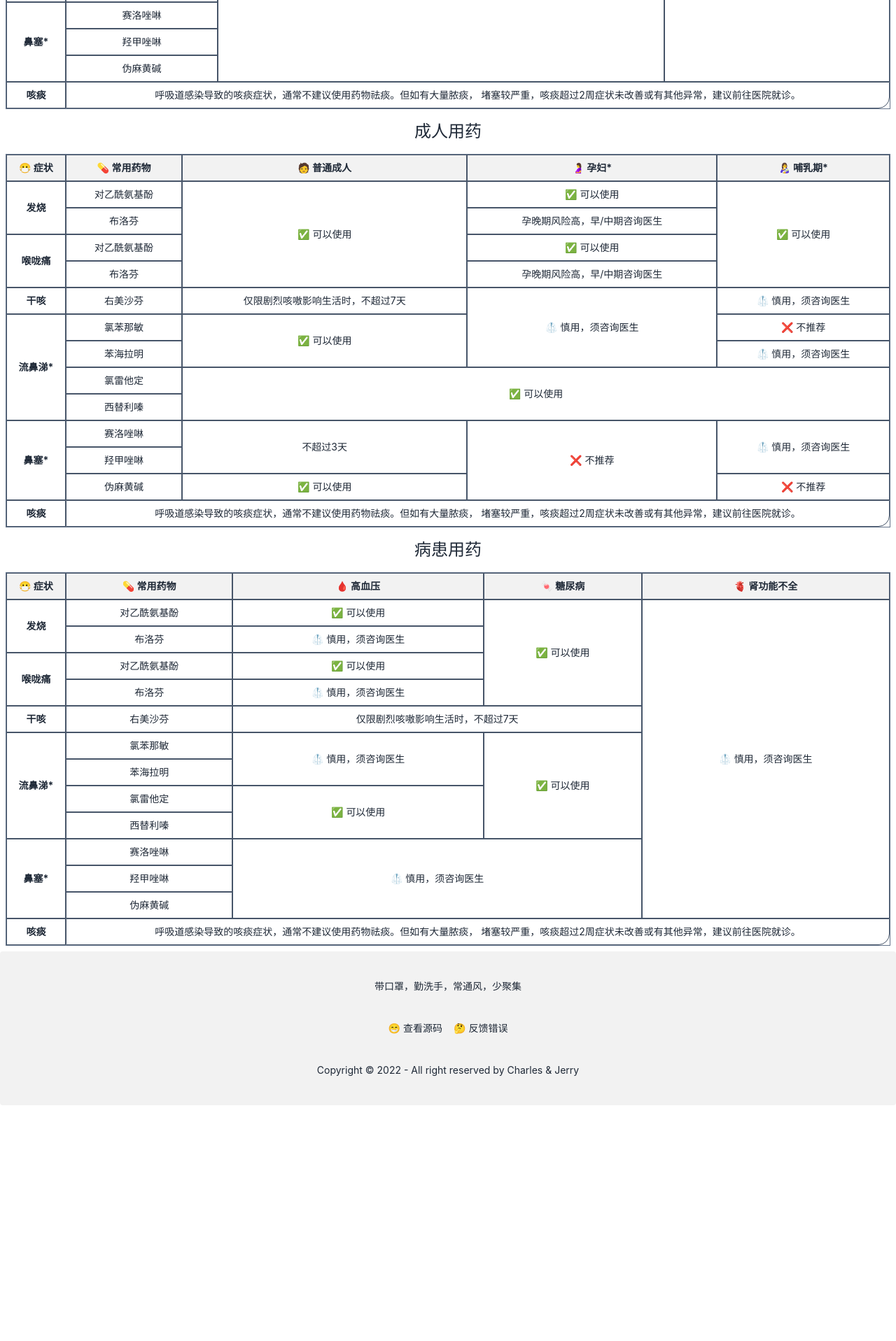
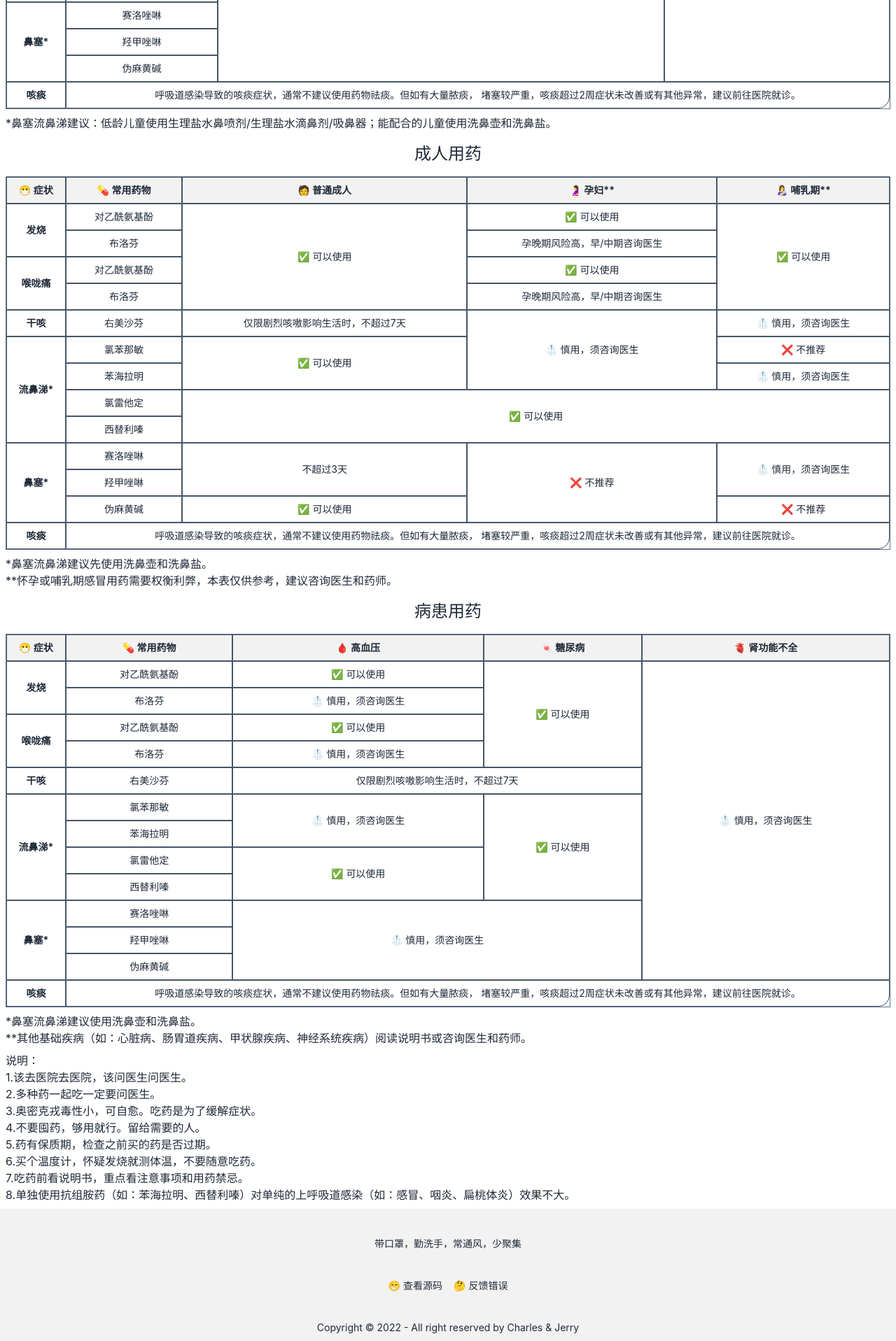
Before and after one commit to zcyc/medication-guide, a React (Vite) app: page / in a window 1280 px wide. Shown: the part 1606-3523 px from the top of the page at 70% size. Before the commit the page ends 3186 px from the top, so only its background shows below. Built offline with nearby package versions, Linux system fonts and the light colour scheme.

Commit message:
添加说明

```diff
--- a/src/App.jsx
+++ b/src/App.jsx
@@ -348,6 +348,9 @@ function App() {
                     </tbody>
                 </table>
             </div>
+            <div className="overflow-x-auto m-2">
+                <p>*鼻塞流鼻涕建议：低龄儿童使用生理盐水鼻喷剂/生理盐水滴鼻剂/吸鼻器；能配合的儿童使用洗鼻壶和洗鼻盐。</p>
+            </div>
             <div className="text-2xl text-center m-4">成人用药</div>
             <div className="overflow-x-auto m-2">
                 <table className="table w-full table-compact border-separate border-spacing-0 border border-slate-500">
@@ -356,8 +359,8 @@ function App() {
                         <th className="border border-slate-600 text-center">😷 症状</th>
                         <th className="border border-slate-600 text-center">💊 常用药物</th>
                         <th className="border border-slate-600 text-center">🧑 普通成人</th>
-                        <th className="border border-slate-600 text-center">🤰 孕妇*</th>
-                        <th className="border border-slate-600 text-center">👩‍🍼 哺乳期*</th>
+                        <th className="border border-slate-600 text-center">🤰 孕妇**</th>
+                        <th className="border border-slate-600 text-center">👩‍🍼 哺乳期**</th>
                     </tr>
                     </thead>
                     <tbody>
@@ -454,6 +457,10 @@ function App() {
                     </tr>
                     </tbody>
                 </table>
+            </div>
+            <div className="overflow-x-auto m-2">
+                <p>*鼻塞流鼻涕建议先使用洗鼻壶和洗鼻盐。</p>
+                <p>**怀孕或哺乳期感冒用药需要权衡利弊，本表仅供参考，建议咨询医生和药师。</p>
             </div>
             <div className="text-2xl text-center m-4">病患用药</div>
             <div className="overflow-x-auto m-2">
@@ -564,6 +571,21 @@ function App() {
                     </tbody>
                 </table>
             </div>
+            <div className="overflow-x-auto m-2">
+                <p>*鼻塞流鼻涕建议使用洗鼻壶和洗鼻盐。</p>
+                <p>**其他基础疾病（如：心脏病、肠胃道疾病、甲状腺疾病、神经系统疾病）阅读说明书或咨询医生和药师。</p>
+            </div>
+            <div className="overflow-x-auto m-2">
+                <p>说明：</p>
+                <p>1.该去医院去医院，该问医生问医生。</p>
+                <p>2.多种药一起吃一定要问医生。</p>
+                <p>3.奥密克戎毒性小，可自愈。吃药是为了缓解症状。</p>
+                <p>4.不要囤药，够用就行。留给需要的人。</p>
+                <p>5.药有保质期，检查之前买的药是否过期。</p>
+                <p>6.买个温度计，怀疑发烧就测体温，不要随意吃药。</p>
+                <p>7.吃药前看说明书，重点看注意事项和用药禁忌。</p>
+                <p>8.单独使用抗组胺药（如：苯海拉明、西替利嗪）对单纯的上呼吸道感染（如：感冒、咽炎、扁桃体炎）效果不大。</p>
+            </div>
             <footer className="footer footer-center p-10 bg-base-200 text-base-content rounded">
                 <div className="grid grid-flow-col gap-4">
                     带口罩，勤洗手，常通风，少聚集
```
